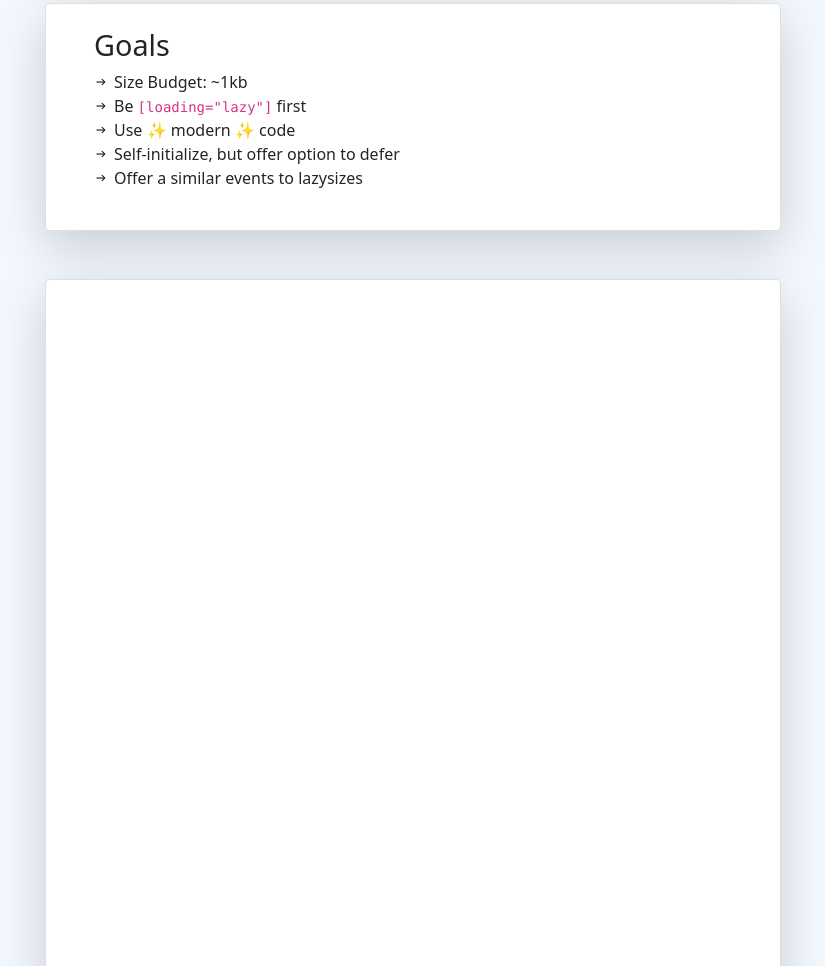
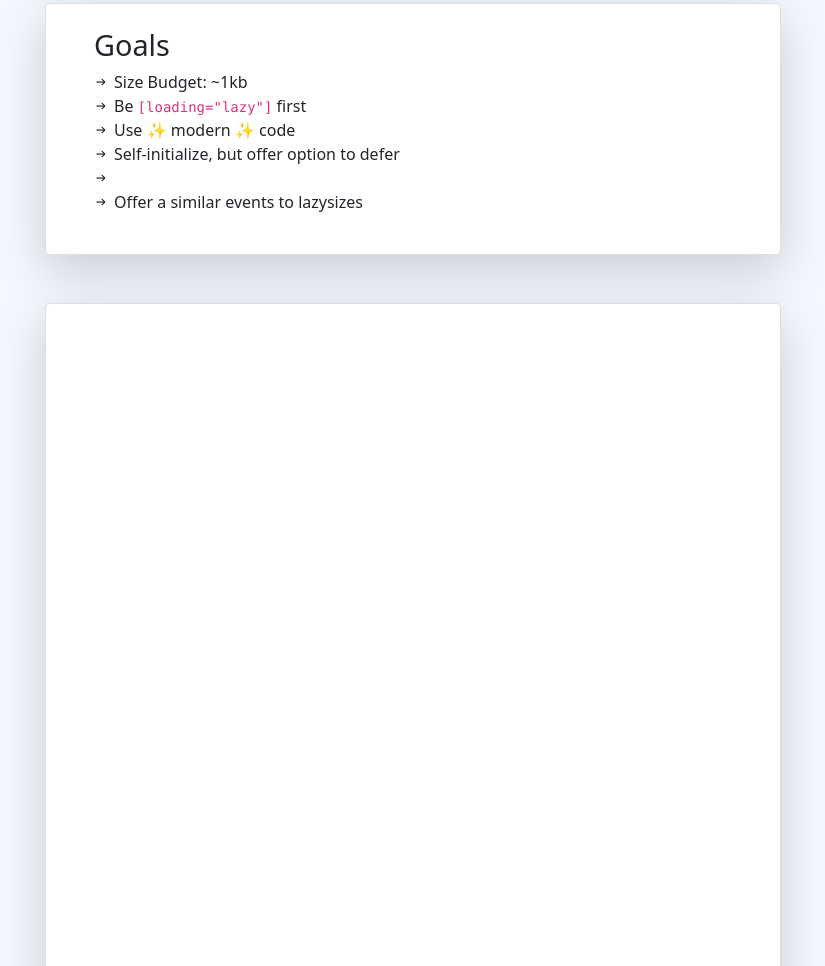
Before and after one commit to frankie-tech/pygmysizes, a website: page index.html in a window 1280 px wide. Shown: the part 1469-2435 px from the top of the page, without its empty margins (227-1052 px from the left). Drawn offline with Linux system fonts and the light colour scheme.

Commit message:
husky test

```diff
--- a/index.html
+++ b/index.html
@@ -179,6 +179,7 @@
 								<li>
 									Self-initialize, but offer option to defer
 								</li>
+								<li></li>
 								<li>Offer a similar events to lazysizes</li>
 							</ul>
 						</div>
--- a/package.json
+++ b/package.json
@@ -7,6 +7,7 @@
 	"scripts": {
 		"test": "echo \"Error: no test specified\" && exit 1",
 		"clean": "rm -rf dist/",
+		"watch": "microbundle watch src/index.js -f=modern,umd --name=pygmysizes --no-compress",
 		"build:min": "microbundle src/index.js -f=modern,umd --name=pygmysizes",
 		"build:main": "microbundle src/index.js -f=modern,umd --name=pygmysizes --no-compress"
 	},
```
